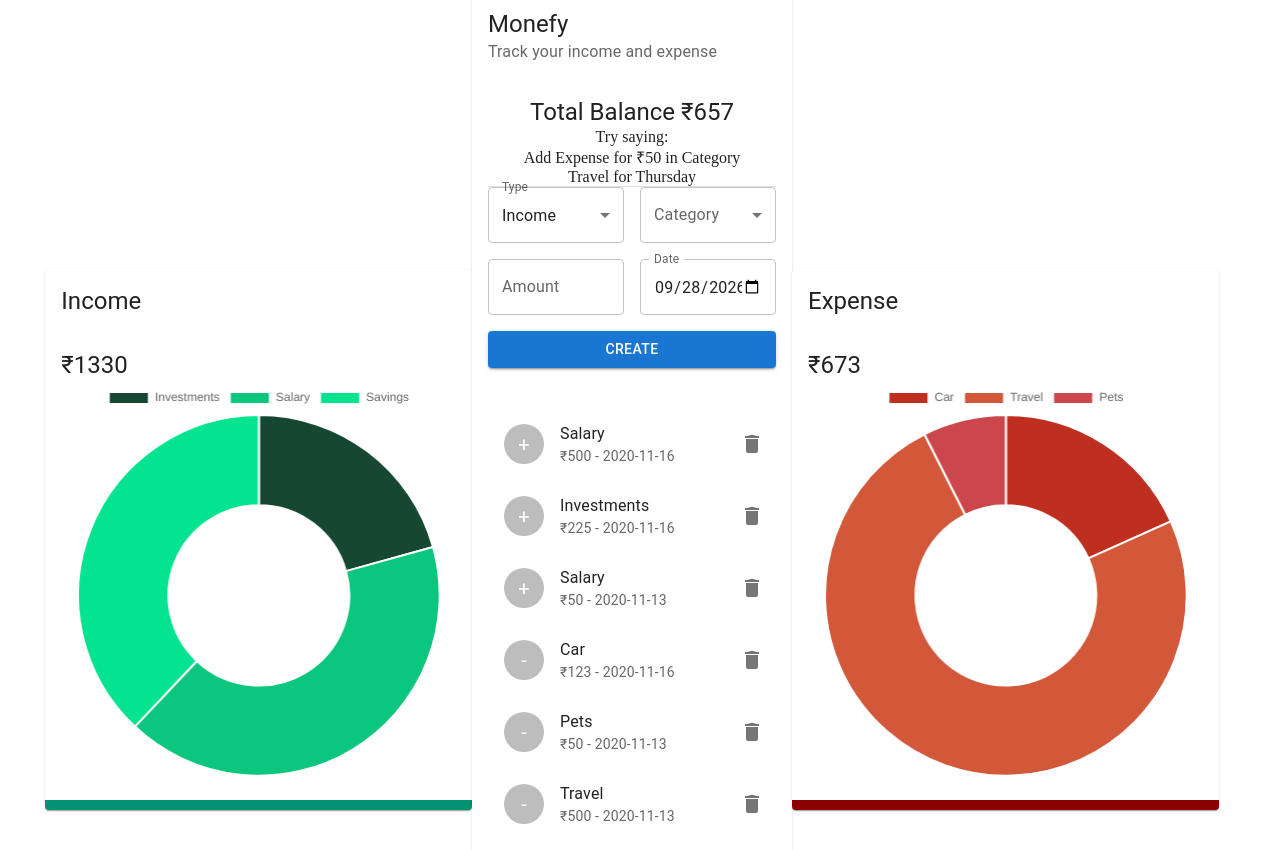
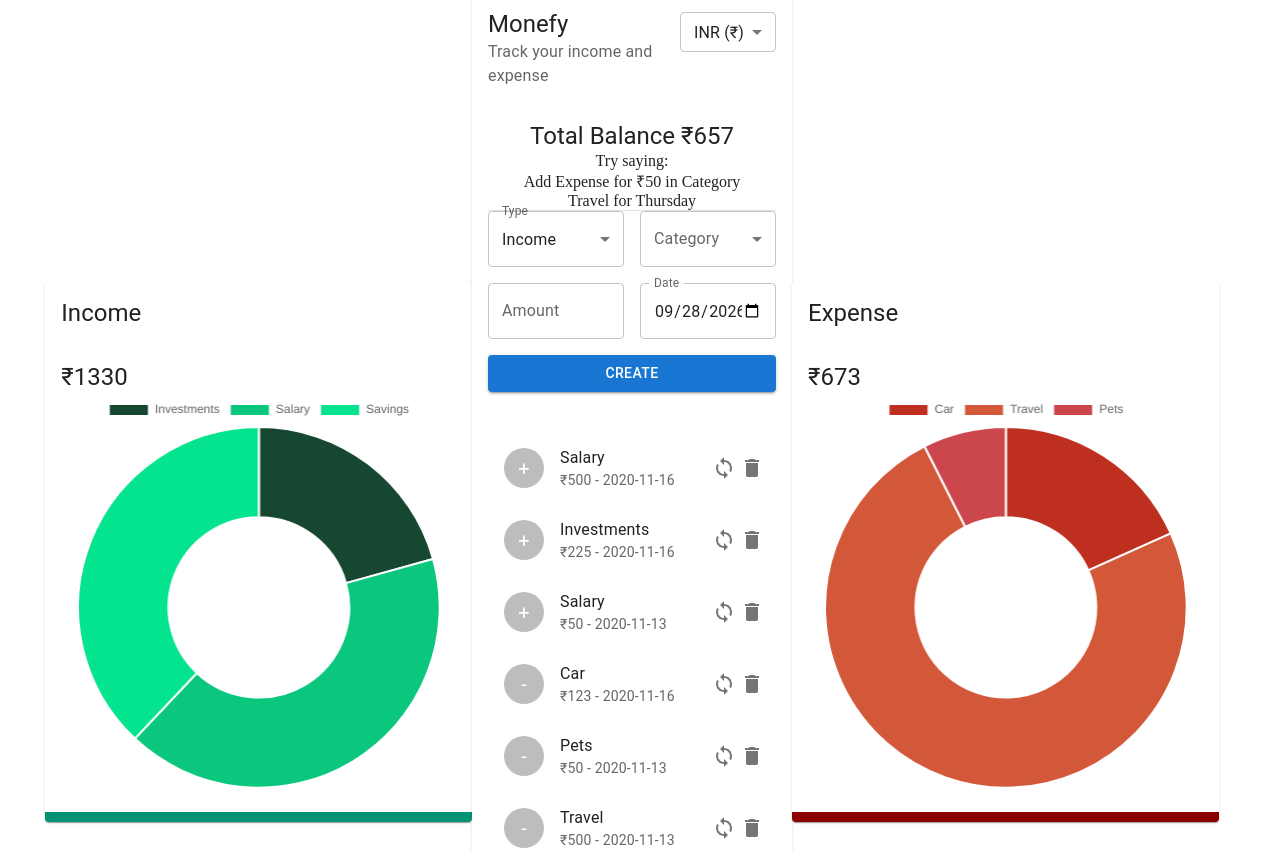
Before and after one commit to Mahesh-619Zeno/expense-tracker-modern, a React (Vite) app: page / in a window 1280 px wide. Shown: the top 850 px of the page. Built offline with nearby package versions, Linux system fonts and the light colour scheme.

Commit message:
feat(currency): add live FX rate converter, multi-currency toggle, and formatted display

```diff
--- a/src/components/Main/List/List.jsx
+++ b/src/components/Main/List/List.jsx
@@ -8,13 +8,14 @@
   ListItemAvatar,
   Avatar,
 } from "@mui/material";
-import { Delete } from "@mui/icons-material";
+import { Delete, Sync } from "@mui/icons-material";
 import { ExpenseTrackerContext } from "../../../context/context";
 import useStyles from "./styles";
+import formatDate from "../../../utils/formatDate";
 
 const List = () => {
   const classes = useStyles();
-  const { transactions, deleteTransaction } = useContext(ExpenseTrackerContext);
+  const { transactions, deleteTransaction, refreshRates } = useContext(ExpenseTrackerContext);
 
   return (
     <MUIList>
@@ -34,9 +35,16 @@
 
           <ListItemText
             primary={transaction.category}
-            secondary={`₹${transaction.amount} - ${transaction.date}`}
+            secondary={`₹${transaction.amount} - ${formatDate(transaction.date)}`}
           />
 
+          <IconButton
+            edge="end"
+            aria-label="refresh"
+            onClick={() => refreshRates()}
+          >
+            <Sync />
+          </IconButton>
           <IconButton
             edge="end"
             aria-label="delete"
--- a/src/components/Main/Main.jsx
+++ b/src/components/Main/Main.jsx
@@ -1,20 +1,43 @@
-import React, { useContext } from 'react';
-import { Card, CardHeader, CardContent, Typography, Grid, Divider } from '@mui/material';
+import React, { useContext, useState } from 'react';
+import { Card, CardHeader, CardContent, Typography, Grid, Divider, FormControl, Select, MenuItem, Box } from '@mui/material';
 import { ExpenseTrackerContext } from '../../context/context';
 import useStyles from './styles';
 import Form from './Form/Form';
 import List from './List/List';
 import InfoCard from '../InfoCard';
+import { formatCurrency } from '../../utils/formatCurrency';
 
 const Main = () => {
   const classes = useStyles();
   const { balance } = useContext(ExpenseTrackerContext);
+  const [currency, setCurrency] = useState("INR");
 
   return (
     <Card className={classes.root}>
-      <CardHeader title="Monefy" subheader="Track your income and expense" />
+      <CardHeader
+        title="Monefy"
+        subheader="Track your income and expense"
+        action={
+          <Box sx={{ minWidth: 90, mt: 1, mr: 1 }}>
+            <FormControl size="small" fullWidth>
+              <Select
+                value={currency}
+                onChange={(e) => setCurrency(e.target.value)}
+                variant="outlined"
+              >
+                <MenuItem value="INR">INR (₹)</MenuItem>
+                <MenuItem value="USD">USD ($)</MenuItem>
+                <MenuItem value="EUR">EUR (€)</MenuItem>
+                <MenuItem value="GBP">GBP (£)</MenuItem>
+              </Select>
+            </FormControl>
+          </Box>
+        }
+      />
       <CardContent>
-        <Typography align="center" variant="h5">Total Balance ₹{balance}</Typography>
+        <Typography align="center" variant="h5">
+          Total Balance {formatCurrency(balance, currency)}
+        </Typography>
         <InfoCard />
         <Divider className={classes.divider} />
         <Form />
--- a/src/hooks/useTransactions.js
+++ b/src/hooks/useTransactions.js
@@ -2,31 +2,24 @@
 import { ExpenseTrackerContext } from "../context/context";
 import { incomeCategories, expenseCategories, resetCategories } from "../constants/categories";
 
-const useTransactions = (title) => {
-  // Reset all category amounts
+const useTransactions = (title, config) => {
   resetCategories();
 
   const { transactions } = useContext(ExpenseTrackerContext);
 
-  // Filter transactions based on title: Income or Expense
   const filteredTransactions = transactions.filter((t) => t.type === title);
 
-  // Calculate total amount
   const total = filteredTransactions.reduce((acc, curr) => acc + curr.amount, 0);
 
-  // Pick categories based on type
   const categories = title === "Income" ? incomeCategories : expenseCategories;
 
-  // Assign amounts to categories
   filteredTransactions.forEach((t) => {
     const category = categories.find((c) => c.type === t.category);
     if (category) category.amount += t.amount;
   });
 
-  // Keep only categories with amount > 0
   const chartCategories = categories.filter((c) => c.amount > 0);
 
-  // ChartJS data format
   const chartData = {
     datasets: [
       {
--- /dev/null
+++ b/src/utils/formatCurrency.js
@@ -0,0 +1,25 @@
+// src/utils/formatCurrency.js
+const RATES = {
+  INR: 1,
+  USD: 0.012,
+  EUR: 0.011,
+  GBP: 0.0095,
+};
+
+const SYMBOLS = {
+  INR: "₹",
+  USD: "$",
+  EUR: "€",
+  GBP: "£",
+};
+
+export const convertAmount = (amount, currency = "INR") => {
+  const rate = RATES[currency] || 1;
+  return Math.round(amount * rate);
+};
+
+export const formatCurrency = (amount, currency = "INR", options = {}) => {
+  const symbol = SYMBOLS[currency] || "₹";
+  const converted = convertAmount(amount, currency);
+  return `${symbol}${converted}`;
+};
```
